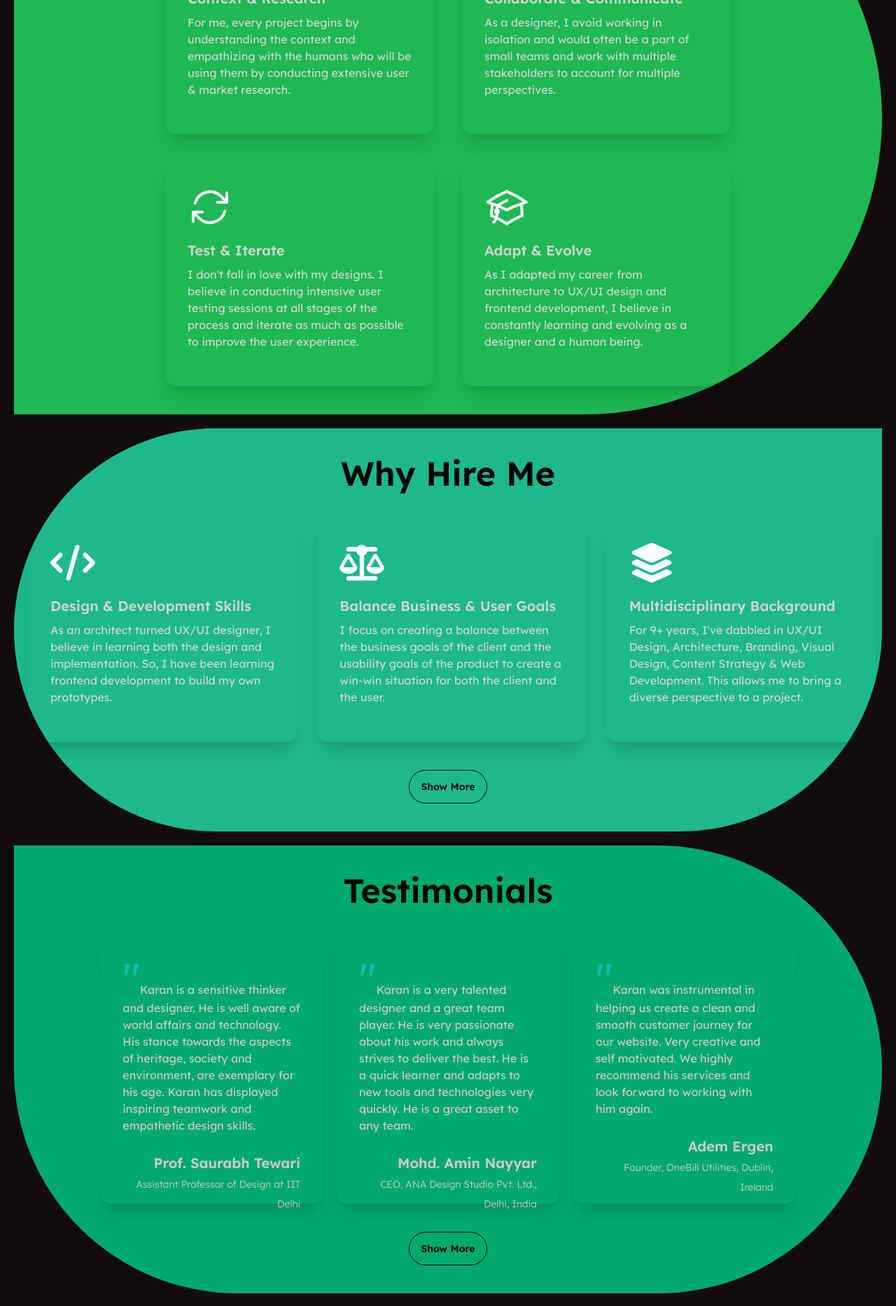
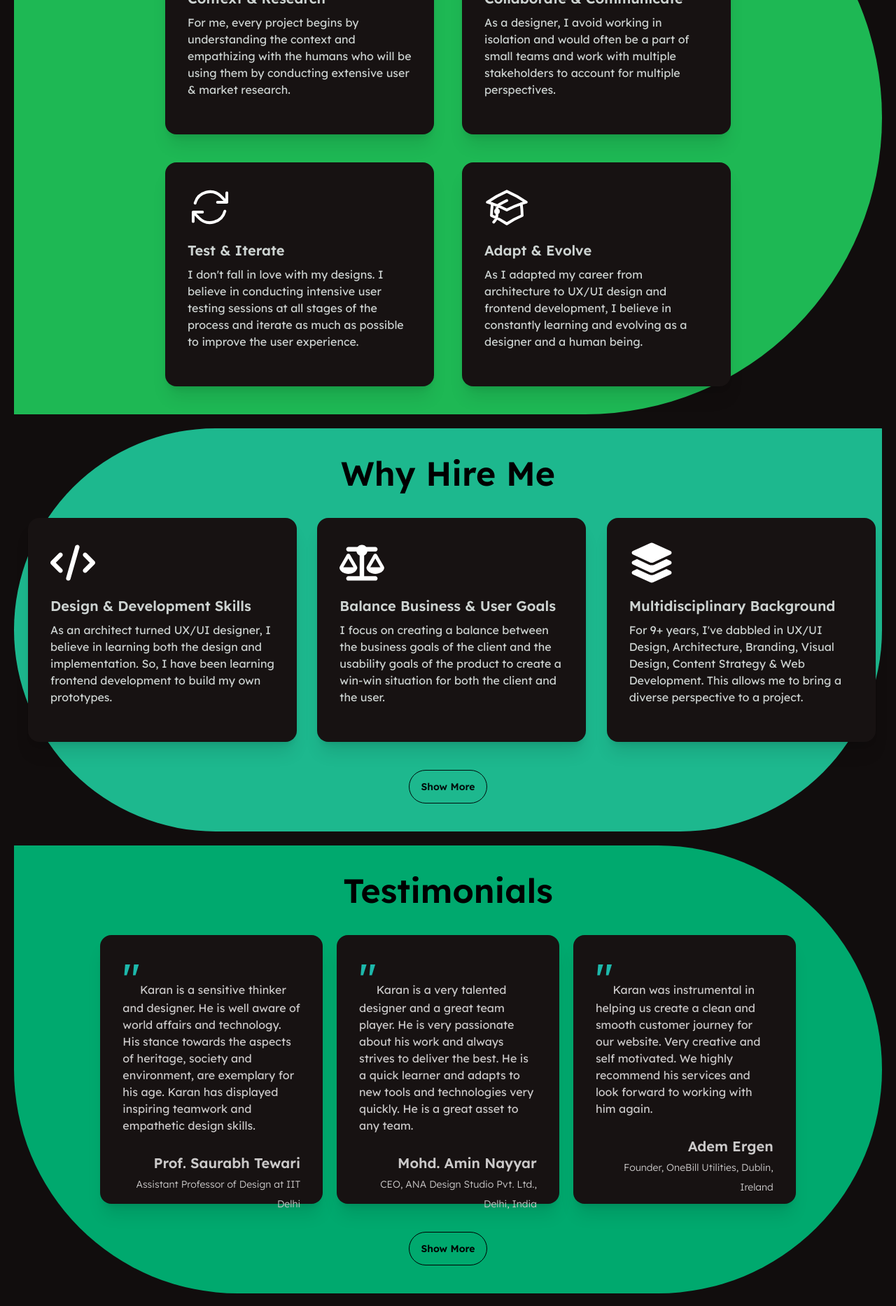
Before and after one commit to gupta-karan1/karan-portfolio-nextjs, a Next.js app: page / in a window 1280 px wide. Shown: the part 2507-4373 px from the top of the page at 70% size. Built offline with nearby package versions, Linux system fonts and the light colour scheme.

Commit message:
Update styles in HowIWork, Testimonials, and WhyHireMe components

```diff
--- a/components/home/HowIWork.tsx
+++ b/components/home/HowIWork.tsx
@@ -21,7 +21,7 @@ function HowIWork() {
                 key={work.title}
                 title={work.title}
                 description={work.description}
-                styles="bg-neutral-focus text-neutral-content lg:w-96 w-auto lg:h-80 h-auto shadow-xl "
+                styles="bg-base-100 text-neutral-content lg:w-96 w-auto lg:h-80 h-auto shadow-xl "
                 icon={work.icon}
               />
             </motion.div>
--- a/components/home/Testimonials.tsx
+++ b/components/home/Testimonials.tsx
@@ -24,7 +24,7 @@ function Testimonials() {
                 key={index}
               >
                 <div
-                  className="card w-auto h-auto xl:h-96  bg-neutral-focus shadow-xl "
+                  className="card w-auto h-auto xl:h-96  bg-base-100 shadow-xl "
                   key={index}
                 >
                   <div className="card-body justify-between">
--- a/components/home/WhyHireMe.tsx
+++ b/components/home/WhyHireMe.tsx
@@ -26,7 +26,7 @@ function WhyHireMe() {
                   key={item.title}
                   title={item.title}
                   description={item.description}
-                  styles="bg-neutral-focus text-neutral-content lg:w-96 w-auto lg:h-80 h-auto shadow-xl "
+                  styles="bg-base-100 text-neutral-content lg:w-96 w-auto lg:h-80 h-auto shadow-xl "
                   icon={item.icon}
                 />
               </motion.div>
```
